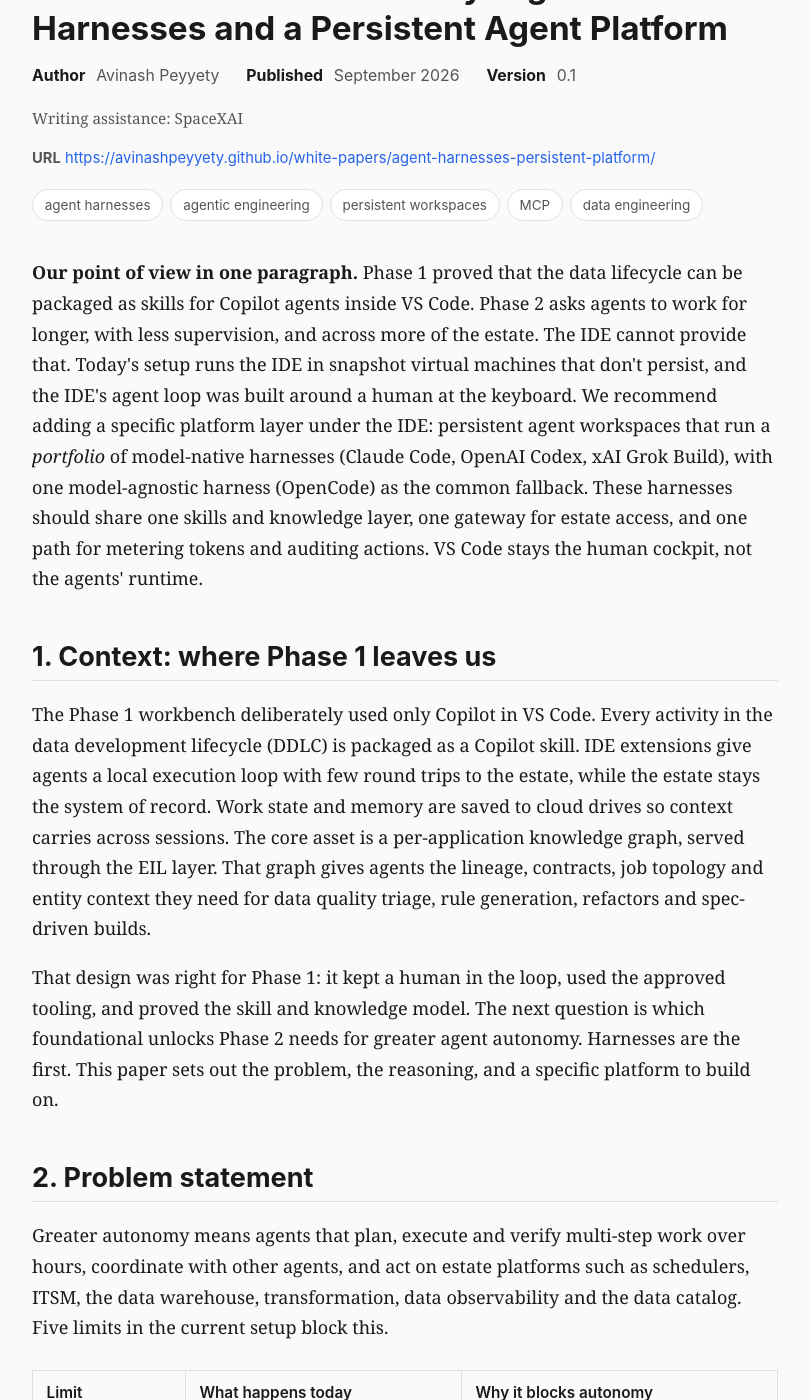
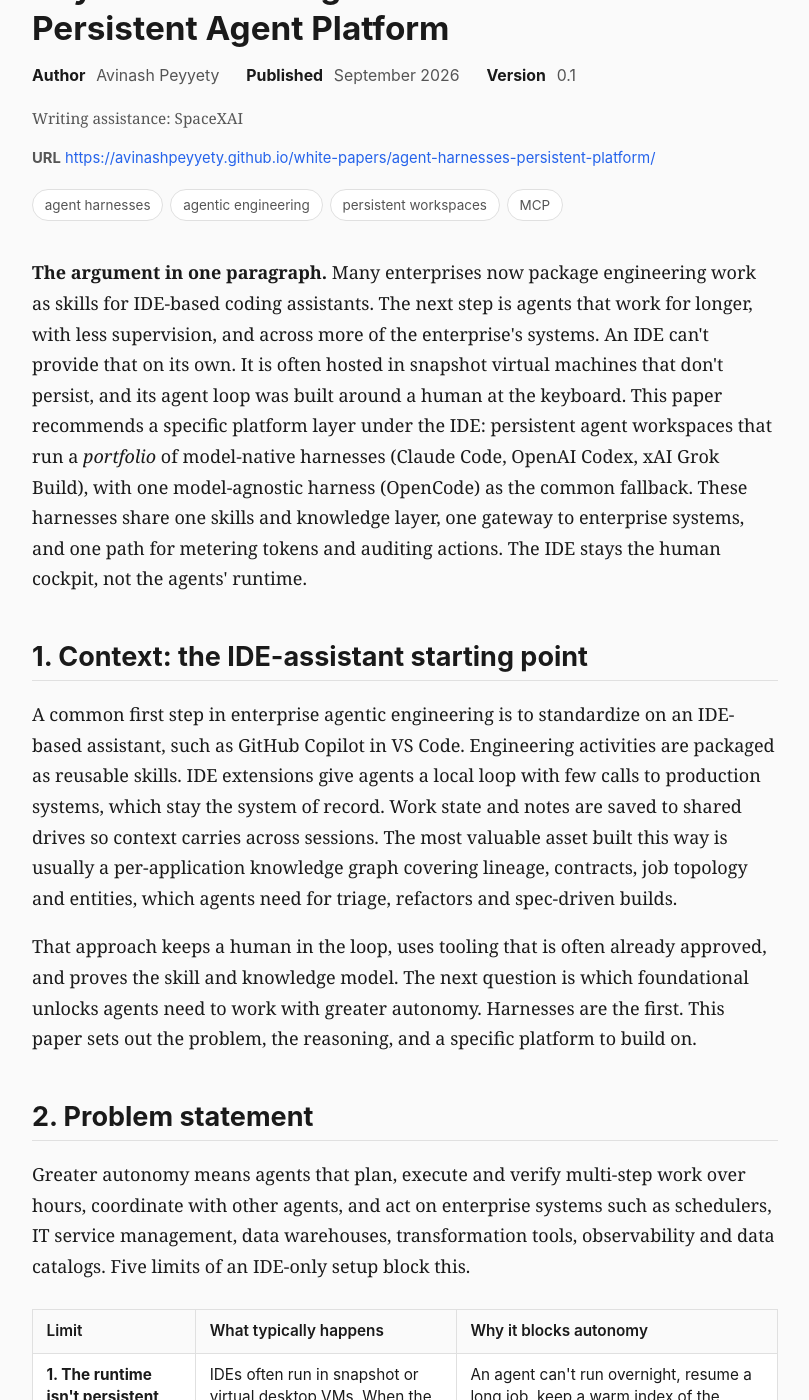
Before and after one commit to avinashpeyyety/white-papers, a Jekyll site: the page built from _papers/agent-harnesses-persistent-platform.md, in a window 1280 px wide and 1400 px high, scrolled down 332 px. Shown: the whole window, without its empty margins (235-1044 px from the left). Built offline with Jekyll 4.4.1, drawn with Linux system fonts in a browser that asks for light colours; some of the changed text lies outside the part shown.

Commit message:
Harness paper: remove internal program references; retitle Beyond the IDE

```diff
--- a/_papers/agent-harnesses-persistent-platform.md
+++ b/_papers/agent-harnesses-persistent-platform.md
@@ -1,12 +1,12 @@
 ---
-title: "From Workbench to Factory: Agent Harnesses and a Persistent Agent Platform"
+title: "Beyond the IDE: Agent Harnesses and a Persistent Agent Platform"
 slug: agent-harnesses-persistent-platform
 date: 2026-09-29
 author: Avinash Peyyety
 version: "0.1"
 contributors: SpaceXAI
 excerpt: >-
-  IDE-bound coding agents running in non-persistent VMs cap autonomy. This
+  Coding agents confined to an IDE in non-persistent VMs have limited autonomy. This
   paper argues for a portfolio of model-native harnesses (Claude Code, Codex,
   Grok Build) with a model-agnostic fallback (OpenCode), running on persistent
   agent workspaces with shared MCP skills, a token gateway, a governed estate
@@ -16,24 +16,23 @@ tags:
   - agentic engineering
   - persistent workspaces
   - MCP
-  - data engineering
 ---
 
-<div class="box"><b>Our point of view in one paragraph.</b> Phase 1 proved that the data lifecycle can be packaged as skills for Copilot agents inside VS Code. Phase 2 asks agents to work for longer, with less supervision, and across more of the estate. The IDE cannot provide that. Today's setup runs the IDE in snapshot virtual machines that don't persist, and the IDE's agent loop was built around a human at the keyboard. We recommend adding a specific platform layer under the IDE: persistent agent workspaces that run a <i>portfolio</i> of model-native harnesses (Claude Code, OpenAI Codex, xAI Grok Build), with one model-agnostic harness (OpenCode) as the common fallback. These harnesses should share one skills and knowledge layer, one gateway for estate access, and one path for metering tokens and auditing actions. VS Code stays the human cockpit, not the agents' runtime.</div>
+<div class="box"><b>The argument in one paragraph.</b> Many enterprises now package engineering work as skills for IDE-based coding assistants. The next step is agents that work for longer, with less supervision, and across more of the enterprise's systems. An IDE can't provide that on its own. It is often hosted in snapshot virtual machines that don't persist, and its agent loop was built around a human at the keyboard. This paper recommends a specific platform layer under the IDE: persistent agent workspaces that run a <i>portfolio</i> of model-native harnesses (Claude Code, OpenAI Codex, xAI Grok Build), with one model-agnostic harness (OpenCode) as the common fallback. These harnesses share one skills and knowledge layer, one gateway to enterprise systems, and one path for metering tokens and auditing actions. The IDE stays the human cockpit, not the agents' runtime.</div>
 
-<h2>1. Context: where Phase 1 leaves us</h2>
-<p>The Phase 1 workbench deliberately used only Copilot in VS Code. Every activity in the data development lifecycle (DDLC) is packaged as a Copilot skill. IDE extensions give agents a local execution loop with few round trips to the estate, while the estate stays the system of record. Work state and memory are saved to cloud drives so context carries across sessions. The core asset is a per-application knowledge graph, served through the EIL layer. That graph gives agents the lineage, contracts, job topology and entity context they need for data quality triage, rule generation, refactors and spec-driven builds.</p>
-<p>That design was right for Phase 1: it kept a human in the loop, used the approved tooling, and proved the skill and knowledge model. The next question is which foundational unlocks Phase 2 needs for greater agent autonomy. Harnesses are the first. This paper sets out the problem, the reasoning, and a specific platform to build on.</p>
+<h2>1. Context: the IDE-assistant starting point</h2>
+<p>A common first step in enterprise agentic engineering is to standardize on an IDE-based assistant, such as GitHub Copilot in VS Code. Engineering activities are packaged as reusable skills. IDE extensions give agents a local loop with few calls to production systems, which stay the system of record. Work state and notes are saved to shared drives so context carries across sessions. The most valuable asset built this way is usually a per-application knowledge graph covering lineage, contracts, job topology and entities, which agents need for triage, refactors and spec-driven builds.</p>
+<p>That approach keeps a human in the loop, uses tooling that is often already approved, and proves the skill and knowledge model. The next question is which foundational unlocks agents need to work with greater autonomy. Harnesses are the first. This paper sets out the problem, the reasoning, and a specific platform to build on.</p>
 
 <h2>2. Problem statement</h2>
-<p>Greater autonomy means agents that plan, execute and verify multi-step work over hours, coordinate with other agents, and act on estate platforms such as schedulers, ITSM, the data warehouse, transformation, data observability and the data catalog. Five limits in the current setup block this.</p>
-<table><tr><th>Limit</th><th>What happens today</th><th>Why it blocks autonomy</th></tr>
-<tr><td><b>1. The runtime isn't persistent</b></td><td>VS Code runs in snapshot VMs. When the session ends, processes, caches, local indexes and in-progress state are gone.</td><td>An agent can't run overnight, resume a long job, keep a warm local index of the codebase, or hold a working environment between tasks. Every session starts cold.</td></tr>
-<tr><td><b>2. Round trips to the estate are limited</b></td><td>The IDE's agent loop is designed for a person reviewing each step. Access to estate systems goes through extensions and tool calls that were never meant for long unattended chains.</td><td>Autonomous work needs many cheap act-and-verify cycles against real systems: run a job, read the logs, check data quality results, fix, re-run. The IDE caps how far that loop can go.</td></tr>
+<p>Greater autonomy means agents that plan, execute and verify multi-step work over hours, coordinate with other agents, and act on enterprise systems such as schedulers, IT service management, data warehouses, transformation tools, observability and data catalogs. Five limits of an IDE-only setup block this.</p>
+<table><tr><th>Limit</th><th>What typically happens</th><th>Why it blocks autonomy</th></tr>
+<tr><td><b>1. The runtime isn't persistent</b></td><td>IDEs often run in snapshot or virtual desktop VMs. When the session ends, processes, caches, local indexes and in-progress state are gone.</td><td>An agent can't run overnight, resume a long job, keep a warm index of the codebase, or hold a working environment between tasks. Every session starts cold.</td></tr>
+<tr><td><b>2. Round trips to enterprise systems are limited</b></td><td>The IDE's agent loop is designed for a person reviewing each step. System access goes through extensions and tool calls never meant for long unattended chains.</td><td>Autonomous work needs many cheap act-and-verify cycles against real systems: run a job, read the logs, check quality results, fix, re-run. The IDE caps how far that loop can go.</td></tr>
 <tr><td><b>3. Token efficiency</b></td><td>Tokens are consumed through a human-oriented assistant, with context rebuilt each session and little control over model choice, caching or routing.</td><td>Agent work needs cheap, fast tokens tuned for machines rather than people: prompt caching, routing small steps to smaller models, and compacting context. Without this, long runs cost too much.</td></tr>
-<tr><td><b>4. Long-context work</b></td><td>Context is limited by the session and the IDE's context handling. Memory on cloud drives helps but isn't managed by the agent runtime itself.</td><td>Migrations, estate-wide refactors and multi-day investigations need context that is managed deliberately: summarizing, checkpointing and retrieving from the knowledge graph.</td></tr>
-<tr><td><b>5. Multi-agent orchestration</b></td><td>There is effectively one agent per IDE session.</td><td>Factory mode needs parallel agents (build, test, data quality, documentation) with handoffs, shared state and a coordinator. The IDE isn't built to host that.</td></tr></table>
-<p>VS Code with Copilot is itself a harness: an IDE with agent capabilities attached. The issue isn't that it's a poor tool. It is optimized for a human in the loop, and Phase 2 needs a runtime optimized for the agent.</p>
+<tr><td><b>4. Long-context work</b></td><td>Context is limited by the session and the IDE's context handling. Notes on shared drives help but aren't managed by the agent runtime itself.</td><td>Migrations, system-wide refactors and multi-day investigations need context that is managed deliberately: summarizing, checkpointing and retrieving from the knowledge graph.</td></tr>
+<tr><td><b>5. Multi-agent orchestration</b></td><td>There is effectively one agent per IDE session.</td><td>Autonomous delivery needs parallel agents (build, test, quality, documentation) with handoffs, shared state and a coordinator. The IDE isn't built to host that.</td></tr></table>
+<p>An IDE assistant is itself a harness: an IDE with agent capabilities attached. The issue isn't that it's a poor tool. It is optimized for a human in the loop, and autonomy needs a runtime optimized for the agent.</p>
 
 <h2>3. Why harnesses matter, and why more than one</h2>
 <h3>3.1 What a harness is</h3>
@@ -41,44 +40,44 @@ tags:
 <h3>3.2 Harnesses are co-trained with their models</h3>
 <p>Frontier labs now post-train their models on their own harness. Supervised fine-tuning and reinforcement learning happen on the same tool schemas, edit formats and agent protocol the harness exposes. The result is a tight fit, so each lab's model performs best in the harness it was trained in:</p>
 <ul><li><b>Claude models</b> in <b>Claude Code</b> (Anthropic)</li><li><b>GPT models</b> in <b>Codex</b> (OpenAI)</li><li><b>Grok models</b> in <b>Grok Build</b> (xAI)</li></ul>
-<p>So harnesses and models can't be freely mixed without cost. Running a model outside its native harness usually works, but often with lower efficiency and reliability. You typically see more failed tool calls, worse edits and more tokens per completed task. This is our working hypothesis, drawn from vendor positioning and our own lab use. The pilot in Section 6 is designed to measure it on our own tasks.</p>
+<p>So harnesses and models can't be freely mixed without cost. Running a model outside its native harness usually works, but often with lower efficiency and reliability: more failed tool calls, worse edits and more tokens per completed task. This is a working hypothesis drawn from vendor positioning and hands-on use. The pilot in Section 6 is designed to measure it on real tasks.</p>
 <h3>3.3 Why one harness isn't enough</h3>
-<p>No single model family leads on every task type. Model leadership also changes often, sometimes within weeks. Standardizing on one harness locks us into one lab's model roadmap. Standardizing on the IDE locks us into a human-paced loop.</p>
+<p>No single model family leads on every task type, and leadership changes often, sometimes within weeks. Standardizing on one harness locks you into one lab's model roadmap. Standardizing on the IDE locks you into a human-paced loop.</p>
 <h3>3.4 Where a model-agnostic harness fits</h3>
-<p>Open, model-agnostic harnesses such as <b>OpenCode</b> can drive most models through one interface. They give us a consistent baseline, easy model switching, a fallback when a vendor harness is unavailable, and a way to run open-weight or internally hosted models. The trade-off is that a general harness is unlikely to match each native harness on its own model. We recommend OpenCode as the <i>baseline and fallback</i>, not the only harness. We'll also track other options that emerge, including Copilot's own agent and command-line modes.</p>
+<p>Open, model-agnostic harnesses such as <b>OpenCode</b> can drive most models through one interface. They give a consistent baseline, easy model switching, a fallback when a vendor harness is unavailable, and a way to run open-weight or self-hosted models. The trade-off is that a general harness is unlikely to match each native harness on its own model. OpenCode is best used as the <i>baseline and fallback</i>, not the only harness. Other options, including IDE assistants' own agent and command-line modes, are worth tracking as they mature.</p>
 
 <h2>4. The specific platform: what sits under the harnesses</h2>
-<p>Harnesses on their own are only operational tooling. Autonomy comes from the platform they run on. We propose six specific components, each with a clear job:</p>
+<p>Harnesses on their own are only operational tooling. Autonomy comes from the platform they run on. Six specific components, each with a clear job:</p>
 <table><tr><th>Component</th><th>What it is</th><th>What it unlocks</th></tr>
-<tr><td><b>A. Persistent agent workspaces</b></td><td>Long-lived cloud development machines per agent or team (container or VM), with persistent disk, warm dependencies, local code indexes and scheduled runs. These replace the snapshot VMs as the agents' runtime.</td><td>Overnight and multi-day runs; resume after interruption; the agents' "own computer."</td></tr>
+<tr><td><b>A. Persistent agent workspaces</b></td><td>Long-lived cloud development machines per agent or team (container or VM), with persistent disk, warm dependencies, local code indexes and scheduled runs. These replace snapshot VMs as the agents' runtime.</td><td>Overnight and multi-day runs; resume after interruption; the agents' "own computer."</td></tr>
 <tr><td><b>B. Harness layer</b></td><td>Claude Code, Codex and Grok Build installed in each workspace in headless or command-line mode, with OpenCode as baseline and fallback. Selected per task through a simple routing policy.</td><td>Each model runs in its native harness; no lock-in to one vendor.</td></tr>
-<tr><td><b>C. Model and token gateway</b></td><td>One enterprise endpoint for all model traffic, providing authentication, per-team budgets, prompt caching, routing to smaller models for small steps, and cost metering per task.</td><td>Cheap, fast tokens for machines, with cost visibility and control.</td></tr>
-<tr><td><b>D. Shared skills and knowledge layer</b></td><td>Our Phase 1 DDLC skills and the per-application knowledge graph (EIL), exposed through the Model Context Protocol (MCP), an open standard every major harness supports.</td><td>Build a skill once and use it in every harness; Phase 1 work carries forward instead of being rebuilt per vendor.</td></tr>
-<tr><td><b>E. Estate access broker</b></td><td>A governed gateway to schedulers, ITSM, the data warehouse, transformation, data observability and the data catalog. It uses scoped service identities, read-first defaults, approval gates for writes, and rate limits.</td><td>Many act-and-verify cycles against real systems, safely. The estate stays the system of record.</td></tr>
-<tr><td><b>F. Orchestration, memory and audit</b></td><td>A coordinator for multi-agent runs (task queue, handoffs, shared state), durable memory and checkpoints, and full traces of every prompt, tool call and estate action.</td><td>Parallel agents in factory mode; explainability, replay and compliance evidence.</td></tr></table>
-<p><b>The IDE's new role.</b> VS Code with Copilot stays the place where engineers review, steer and approve. Engineers connect to the persistent workspaces from the IDE, watch agent runs, and step in at approval gates. The investment in the Phase 1 cockpit is kept. It is moved to supervising agents rather than being their only runtime.</p>
+<tr><td><b>C. Model and token gateway</b></td><td>One endpoint for all model traffic, providing authentication, per-team budgets, prompt caching, routing to smaller models for small steps, and cost metering per task.</td><td>Cheap, fast tokens for machines, with cost visibility and control.</td></tr>
+<tr><td><b>D. Shared skills and knowledge layer</b></td><td>Engineering skills and per-application knowledge graphs, exposed through the Model Context Protocol (MCP), an open standard every major harness supports.</td><td>Build a skill once and use it in every harness; existing skill work carries forward instead of being rebuilt per vendor.</td></tr>
+<tr><td><b>E. System access broker</b></td><td>A governed gateway to enterprise systems using scoped service identities, read-first defaults, approval gates for writes, and rate limits.</td><td>Many act-and-verify cycles against real systems, safely. Production systems stay the system of record.</td></tr>
+<tr><td><b>F. Orchestration, memory and audit</b></td><td>A coordinator for multi-agent runs (task queue, handoffs, shared state), durable memory and checkpoints, and full traces of every prompt, tool call and system action.</td><td>Parallel agents; explainability, replay and compliance evidence.</td></tr></table>
+<p><b>The IDE's new role.</b> The IDE assistant stays the place where engineers review, steer and approve. Engineers connect to the persistent workspaces from the IDE, watch agent runs, and step in at approval gates. The investment in IDE skills and tooling is kept. It moves to supervising agents rather than being their only runtime.</p>
 
-<h2>5. Options we considered</h2>
+<h2>5. Options considered</h2>
 <table><tr><th>Option</th><th>Strengths</th><th>Weaknesses</th><th>View</th></tr>
-<tr><td><b>1. Stay Copilot-only in VS Code</b></td><td>Often already approved; no new vendors; familiar to engineers.</td><td>Doesn't fix the non-persistent runtime, the limits on long unattended loops or token control. Autonomy is capped.</td><td>Keep as the cockpit. Not enough as the runtime.</td></tr>
+<tr><td><b>1. Stay IDE-assistant only</b></td><td>Often already approved; no new vendors; familiar to engineers.</td><td>Doesn't fix the non-persistent runtime, the limits on long unattended loops or token control. Autonomy is capped.</td><td>Keep as the cockpit. Not enough as the runtime.</td></tr>
 <tr><td><b>2. Standardize on one model-agnostic harness (OpenCode)</b></td><td>One tool to secure and support; model choice stays open.</td><td>Likely less efficient than each native harness on its own model; depends on community support.</td><td>Adopt as baseline and fallback.</td></tr>
 <tr><td><b>3. Standardize on one vendor harness</b></td><td>Best fit for that one model; simpler contract.</td><td>Locked into one lab's roadmap; loses whenever another model leads a task type.</td><td>Not recommended.</td></tr>
-<tr><td><b>4. Multi-harness portfolio on a shared platform (recommended)</b></td><td>Each model runs where it performs best; skills and governance are shared; vendors can be swapped as the market moves.</td><td>More harnesses to secure and license; needs the platform components in Section 4.</td><td><b>Recommended</b>, subject to a measured pilot.</td></tr></table>
+<tr><td><b>4. Multi-harness portfolio on a shared platform</b></td><td>Each model runs where it performs best; skills and governance are shared; vendors can be swapped as the market moves.</td><td>More harnesses to secure and license; needs the platform components in Section 4.</td><td><b>Recommended</b>, subject to a measured pilot.</td></tr></table>
 
-<h2>6. How we'll prove it: a measured pilot</h2>
-<p>We recommend a time-boxed pilot on real DDLC work before any broad rollout.</p>
+<h2>6. How to prove it: a measured pilot</h2>
+<p>Run a time-boxed pilot on real engineering work before any broad rollout.</p>
 <ul>
-<li><b>Task set:</b> 20 to 30 representative tasks from the Phase 1 backlog, for example data quality triage from an observability alert, a transformation model refactor, a scheduler job failure investigation, spec-to-pipeline build with tests, and lineage-driven impact analysis.</li>
-<li><b>Contenders:</b> Copilot in VS Code (current baseline), Claude Code, Codex, Grok Build and OpenCode. Every contender uses the same MCP skills and the same estate sandbox.</li>
-<li><b>Metrics per task:</b> completed correctly (yes or no, with human review), tokens and cost per completed task, wall-clock time, estate round trips, human interventions, and unattended run length before the agent needs help.</li>
-<li><b>Decision rule:</b> keep a harness in the portfolio only where it clearly beats the baseline on the task types it's routed to. Otherwise, route that work to OpenCode or Copilot.</li>
+<li><b>Task set:</b> 20 to 30 representative tasks, for example data quality triage from an observability alert, a transformation model refactor, a scheduler job failure investigation, spec-to-pipeline build with tests, and lineage-driven impact analysis.</li>
+<li><b>Contenders:</b> the current IDE assistant (baseline), Claude Code, Codex, Grok Build and OpenCode. Every contender uses the same MCP skills and the same sandbox.</li>
+<li><b>Metrics per task:</b> completed correctly (yes or no, with human review), tokens and cost per completed task, wall-clock time, system round trips, human interventions, and unattended run length before the agent needs help.</li>
+<li><b>Decision rule:</b> keep a harness in the portfolio only where it clearly beats the baseline on the task types it's routed to. Otherwise, route that work to OpenCode or the IDE assistant.</li>
 </ul>
-<p>No results exist yet. The pilot produces the evidence; numbers should come only from it.</p>
+<p>Numbers should come only from the pilot; this paper claims none in advance.</p>
 
-<h2>7. Risks and how we manage them</h2>
+<h2>7. Risks and how to manage them</h2>
 <table><tr><th>Risk</th><th>Mitigation</th></tr>
-<tr><td>Agents take harmful actions on the estate</td><td>Read-first access; writes pass approval gates; scoped service identities; sandbox first; full audit trail.</td></tr>
-<tr><td>Data leaves the enterprise boundary</td><td>All model traffic goes through the enterprise gateway under approved data-processing terms; no direct consumer endpoints.</td></tr>
+<tr><td>Agents take harmful actions on production systems</td><td>Read-first access; writes pass approval gates; scoped service identities; sandbox first; full audit trail.</td></tr>
+<tr><td>Data leaves the organization's boundary</td><td>All model traffic goes through the gateway under approved data-processing terms; no direct consumer endpoints.</td></tr>
 <tr><td>Token costs grow out of control</td><td>Per-team budgets, cost metering per task, caching and routing to smaller models; the pilot measures cost per completed task.</td></tr>
-<tr><td>Too many tools to support</td><td>Shared skills through MCP and one platform layer, so a harness is a replaceable component; the portfolio is pruned based on pilot results.</td></tr>
+<tr><td>Too many tools to support</td><td>Shared skills through MCP and one platform layer, so a harness is a replaceable component; prune the portfolio on pilot results.</td></tr>
 <tr><td>Vendor harnesses change quickly</td><td>OpenCode fallback; no skills built for one vendor only; quarterly re-evaluation.</td></tr></table>
```
Also changed, not shown: README.md.
